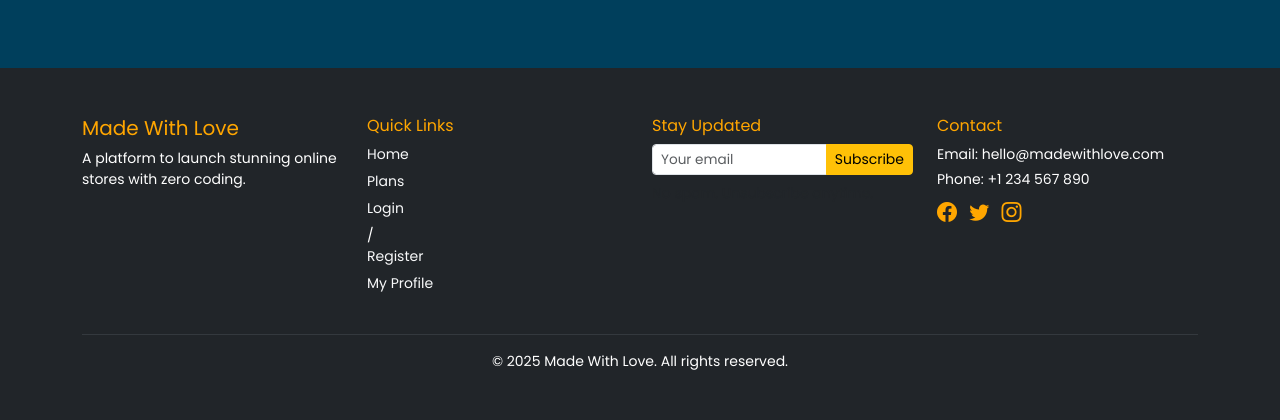
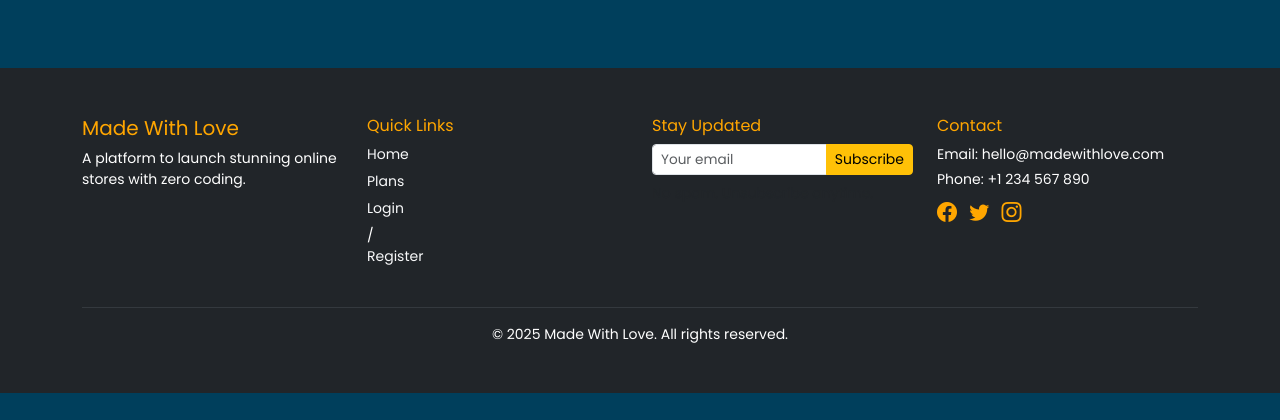
Before and after one commit to DuhaAssaf/MWL_Project, a Django app: page /explore/ in a window 1280 px wide. Shown: the part 500-920 px from the top of the page. After the commit the page ends 893 px from the top, so only its background shows below. Run offline with Django 5.2, Linux system fonts and the light colour scheme; some libraries are stand-ins or nearby versions.

Commit message:
adding a new profile view

```diff
--- a/madewithlove_app/templates/base.html
+++ b/madewithlove_app/templates/base.html
@@ -48,7 +48,7 @@
             <li class="nav-item dropdown">
               <a class="nav-link dropdown-toggle d-flex align-items-center gap-2" href="#" id="navbarUser" role="button" data-bs-toggle="dropdown" aria-expanded="false">
                 <img src="{% if profile_picture_url %}{{ profile_picture_url }}{% else %}{% static 'images/default-profile.png' %}{% endif %}"
-                     alt="Profile" width="32" height="32" class="rounded-circle" style="object-fit: cover;">
+                      alt="Profile" width="32" height="32" class="rounded-circle" style="object-fit: cover;">
                 {{ request.session.username|default:"User" }}
               </a>
               <ul class="dropdown-menu dropdown-menu-end">
@@ -96,7 +96,11 @@
             <li><a href="{% url 'home' %}" class="footer-link text-light">Home</a></li>
             <li><a href="{% url 'plans' %}" class="footer-link text-light">Plans</a></li>
             <li><a href="{% url 'login' %}" class="footer-link text-light">Login</a> / <a href="{% url 'register' %}" class="footer-link text-light">Register</a></li>
-            <li><a href="{% url 'merchant_profile' %}" class="footer-link text-light">My Profile</a></li>
+            {% if request.session.user_id %}
+                <li><a href="{% url 'my_profile' %}" class="footer-link text-light">My Profile</a></li>
+            {% endif %}
+
+
           </ul>
         </div>
 
--- a/madewithlove_app/views.py
+++ b/madewithlove_app/views.py
@@ -8,6 +8,8 @@ from .models import ProductImage, User, MerchantProfile, CustomerProfile, Subscr
 from django.views.decorators.csrf import csrf_exempt
 from django.contrib.auth.decorators import login_required
 from django.contrib.admin.views.decorators import staff_member_required
+from django.views.decorators.http import require_http_methods
+
 
 def homepage(request):
     return render(request, 'homepage.html')
@@ -225,7 +227,7 @@ def customer_dashboard(request):
     except User.DoesNotExist:
         return redirect('login')
 
-
+@require_http_methods(["GET", "POST"])
 def login_view(request):
     if request.method == 'POST':
         identifier = request.POST.get('username')  # Username or email
@@ -236,13 +238,13 @@ def login_view(request):
 
         if user:
             if bcrypt.checkpw(password.encode('utf-8'), user.password.encode('utf-8')):
-                # ✅ Set session info
+                #  Set session info
                 request.session['user_id'] = user.id
                 request.session['username'] = user.username
                 request.session['full_name'] = user.full_name
                 request.session['role'] = user.role
 
-                # ✅ Set profile picture URL
+                #  Set profile picture URL
                 default_url = '/static/img/default-profile.png'
                 profile_url = None
 
@@ -257,25 +259,25 @@ def login_view(request):
 
                 request.session['profile_picture_url'] = profile_url or default_url
 
-                # ✅ Set session expiry
+                #  Set session expiry
                 if remember_me:
                     request.session.set_expiry(1209600)  # 2 weeks
                 else:
                     request.session.set_expiry(0)  # Session expires on browser close
 
-                # ✅ Redirect based on role
+                #  Redirect based on role
                 if user.role == 'merchant':
                     return redirect('merchant_dashboard')
                 elif user.role == 'customer':
                     return redirect('explore')  # All stores page
-
+                else:
+                    return redirect('home')
             else:
                 return render(request, 'login.html', {'error': 'Invalid password.'})
         else:
             return render(request, 'login.html', {'error': 'User not found.'})
 
     return render(request, 'login.html')
-
 
 def logout_view(request):
     request.session.flush()
```
